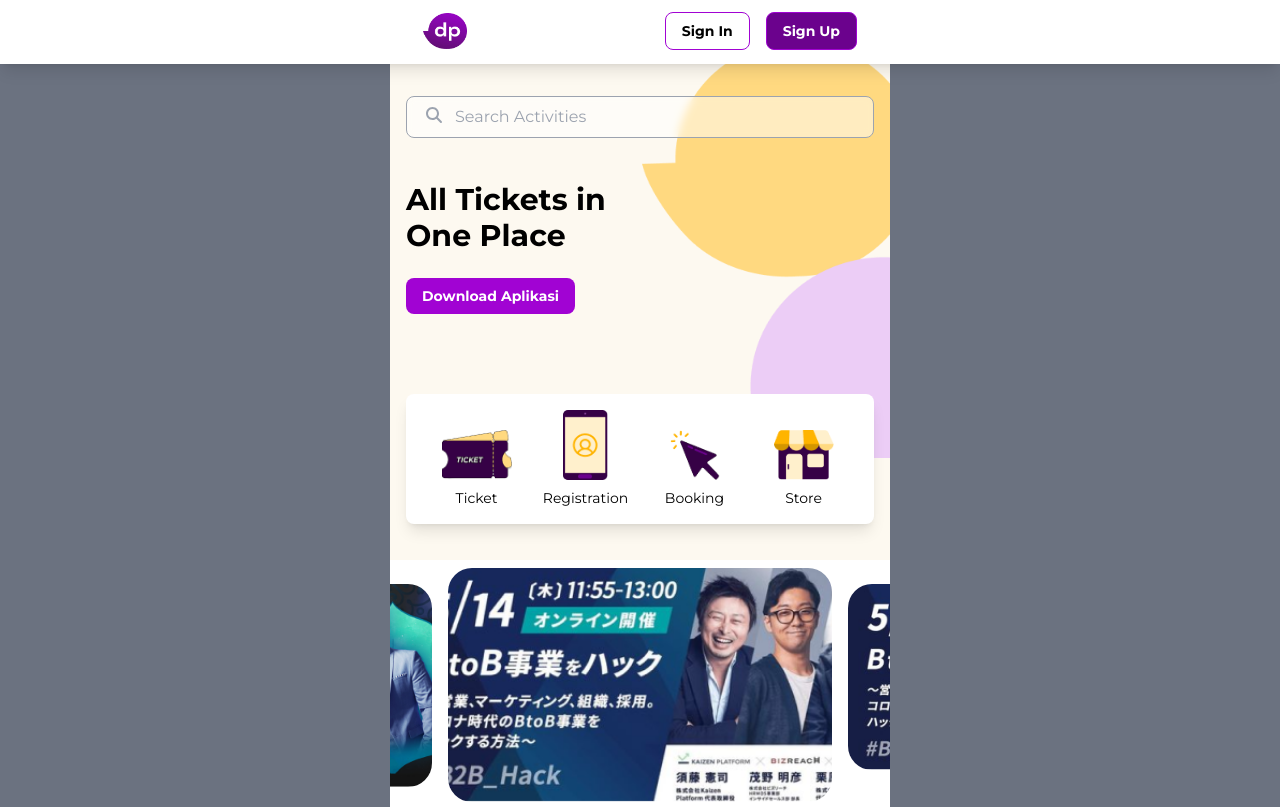
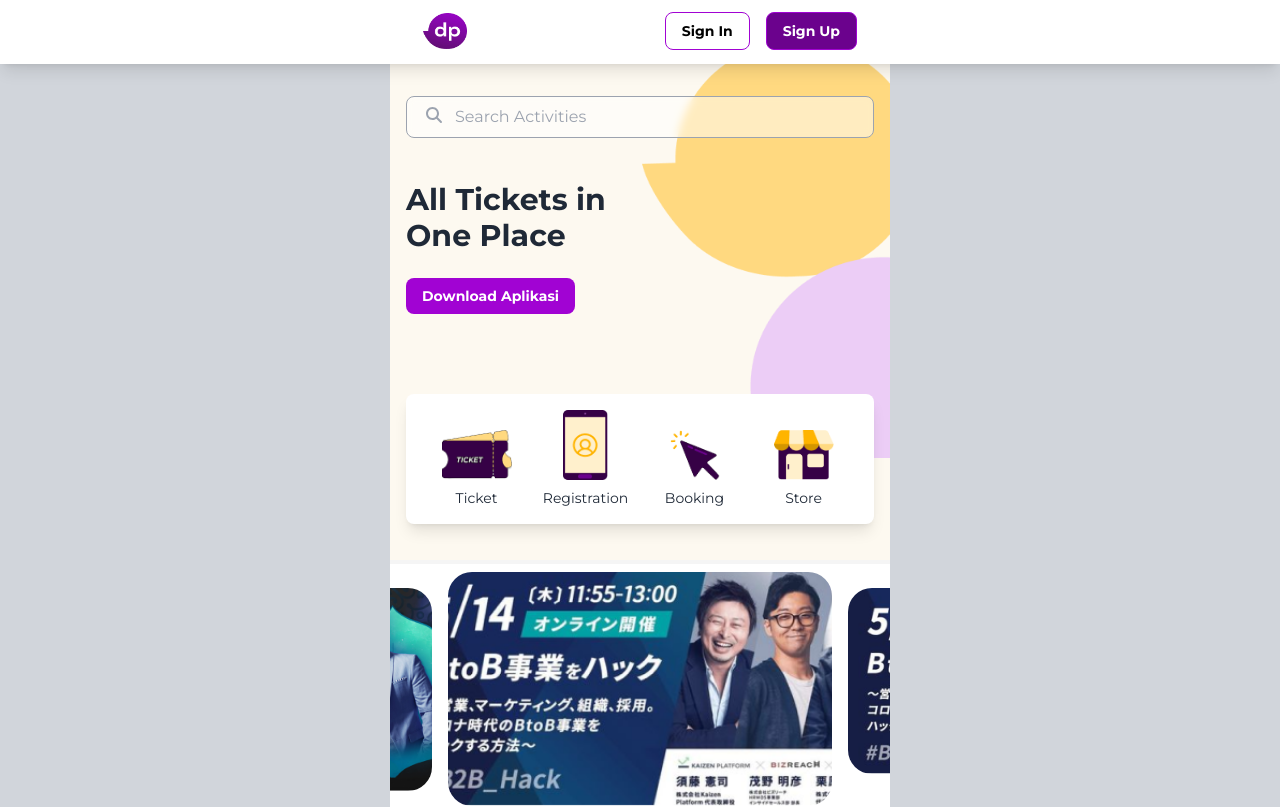
Before and after one commit to azharanggakusuma/depublic, a React (Vite) app: page / in a window 1280 px wide. Shown: the top 807 px of the page. Built offline with nearby package versions, Linux system fonts and the light colour scheme.

Commit message:
Update tampilan dan membuat divider

```diff
--- a/src/App.jsx
+++ b/src/App.jsx
@@ -4,7 +4,7 @@ import Home from "./components/Home";
 
 function App() {
   return (
-    <div className="h-container bg-gray-500">
+    <div className="h-container bg-gray-300">
       <Home />
     </div>
   );
--- a/src/components/Carousel.jsx
+++ b/src/components/Carousel.jsx
@@ -46,14 +46,12 @@ function Carousel() {
     <div className="">
       <style>
         {`
-          /* Sembunyikan tombol panah */
           .slick-prev, .slick-next {
             display: none !important;
           }
 
-          /* Ketinggian gambar yang berada di tengah */
           .center-image {
-            height: 250px; /* Sesuaikan ketinggian yang Anda inginkan */
+            height: 250px;
           }
         `}
       </style>
--- /dev/null
+++ b/src/components/Divider.jsx
@@ -0,0 +1,12 @@
+/* eslint-disable no-unused-vars */
+import React from "react";
+
+function Divider() {
+  return (
+    <div>
+      <hr class="h-1 border-t-0 bg-neutral-100 opacity-100" />
+    </div>
+  );
+}
+
+export default Divider;
--- a/src/components/Home.jsx
+++ b/src/components/Home.jsx
@@ -1,9 +1,10 @@
 /* eslint-disable no-unused-vars */
-import react from "react";
+import React from "react";
 import Navbar from "./Navbar";
 import Container from "./Container";
 import Hero from "./Hero";
 import Carousel from "./Carousel";
+import Divider from "./Divider";
 
 function Home() {
   return (
@@ -12,9 +13,14 @@ function Home() {
 
       <Container>
         <Hero />
+        <Divider />
         <div className="relative bg-white">
           <Carousel />
-          <br /><br /><br /><br /><br />
+          <br />
+          <br />
+          <br />
+          <br />
+          <br />
         </div>
       </Container>
     </div>
--- a/tailwind.config.js
+++ b/tailwind.config.js
@@ -36,5 +36,5 @@ export default {
       },
     },
   },
-  plugins: [],
+  plugins: [require("daisyui")],
 };
```
